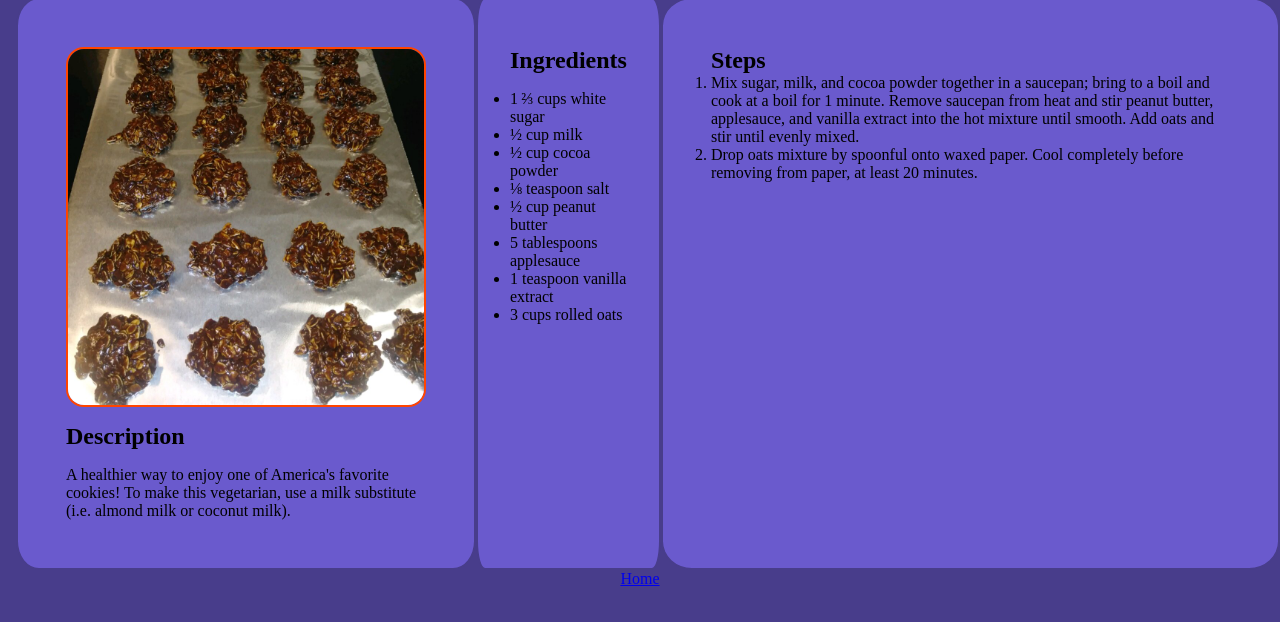
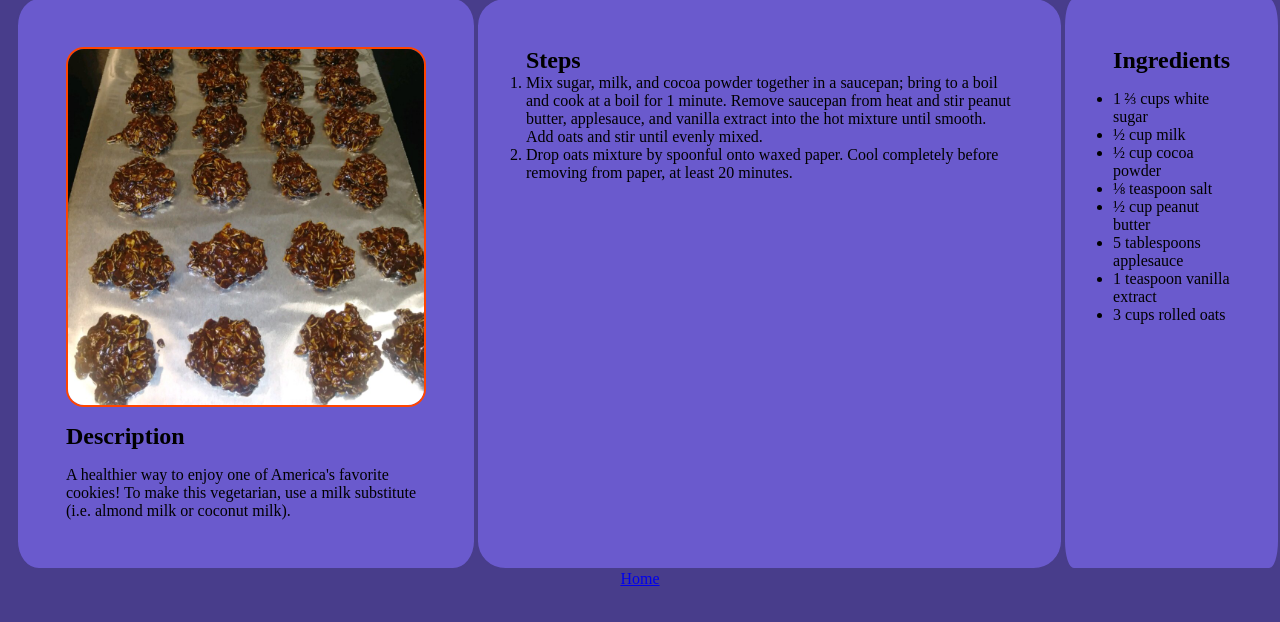
Before and after one commit to fitzchivalrymontrose/odin-recipes, a plain HTML site: page recipes/no-bakes.html in a window 1280 px wide. Shown: the part 58-680 px from the top of the page. Drawn offline with Linux system fonts and the light colour scheme.

Commit message:
Changed layout with Flexbox.

```diff
--- a/style-recipe.css
+++ b/style-recipe.css
@@ -42,15 +42,17 @@ body {
 }
 
 .ingredients {
+    width: min-content;
     display: flex;
     flex-direction: column;
-    padding: 3em 2em;
+    padding: 3em 3em;
     background-color: slateblue;
     border-radius: 5%;
     border: 2px solid darkslateblue;
     justify-content: flex-end;
     gap: 1em;
-    flex: 2;
+    flex: 1;
+    order: 3;
 }
 
 .ingredients ul {
```
